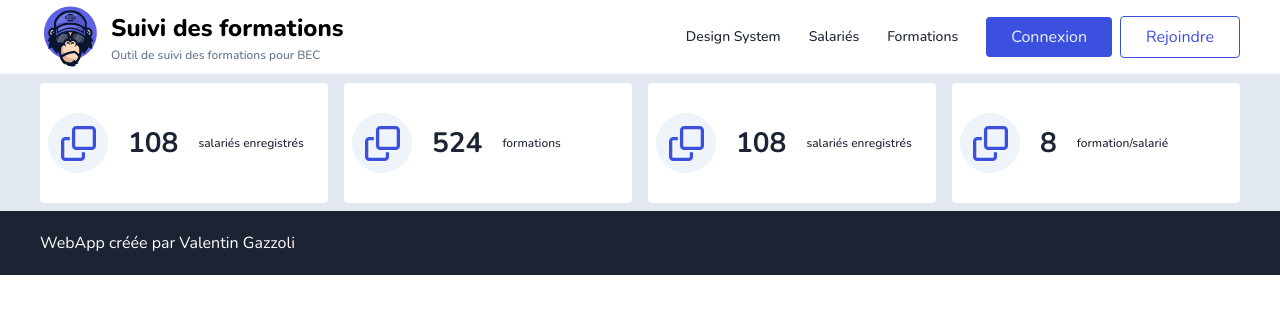
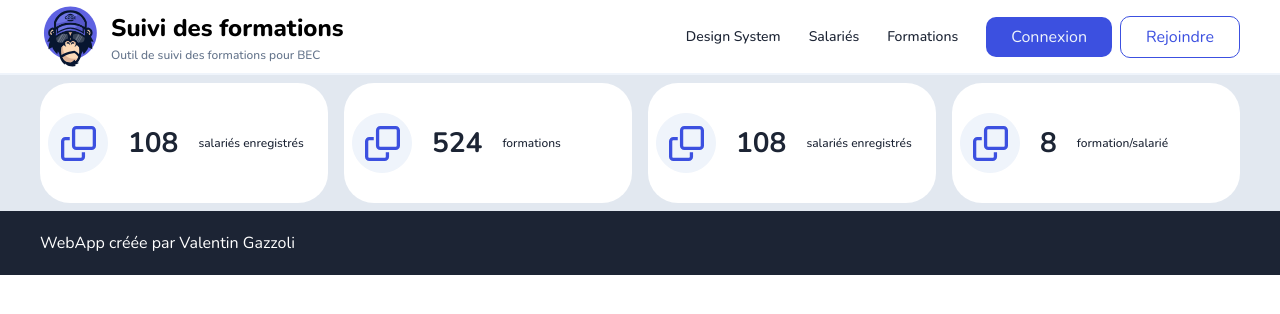
Before and after one commit to Gjiae/SuiviFormations, a Next.js app in the folder frontend/: page / in a window 1280 px wide. Shown: the top 314 px of the page. Built offline with nearby package versions, Linux system fonts and the light colour scheme.

Commit message:
Correction radius

```diff
--- a/frontend/package.json
+++ b/frontend/package.json
@@ -4,7 +4,7 @@
   "private": true,
   "scripts": {
     "dev": "next dev",
-    "build": "next build && next export && firebase deploy",
+    "build": "next build && firebase deploy",
     "start": "next start",
     "lint": "next lint"
   },
--- a/frontend/src/ui/modules/homepage/components/littlestats.view.tsx
+++ b/frontend/src/ui/modules/homepage/components/littlestats.view.tsx
@@ -7,28 +7,28 @@ export const LittleStats = () => {
   return (
     <div className="bg-stroke">
       <Container className="grid grid-cols-4 gap-4 py-2">
-        <div className="flex items-center bg-white h-[120px] rounded py-2 px-2">
+        <div className="flex items-center bg-white h-[120px] rounded-semi py-2 px-2">
           <Pastille iconTheme="gray" size="large" icon={{ icon: FaRegClone }} />
           <Typography className="px-5" variant="h1">
             108
           </Typography>
           <Typography variant="12Reg">salariés enregistrés</Typography>
         </div>
-        <div className="flex items-center bg-white h-[120px] rounded py-2 px-2">
+        <div className="flex items-center bg-white h-[120px] rounded-semi py-2 px-2">
           <Pastille iconTheme="gray" size="large" icon={{ icon: FaRegClone }} />
           <Typography className="px-5" variant="h1">
             524
           </Typography>
           <Typography variant="12Reg">formations</Typography>
         </div>
-        <div className="flex items-center bg-white h-[120px] rounded py-2 px-2">
+        <div className="flex items-center bg-white h-[120px] rounded-semi py-2 px-2">
           <Pastille iconTheme="gray" size="large" icon={{ icon: FaRegClone }} />
           <Typography className="px-5" variant="h1">
             108
           </Typography>
           <Typography variant="12Reg">salariés enregistrés</Typography>
         </div>
-        <div className="flex items-center bg-white h-[120px] rounded py-2 px-2">
+        <div className="flex items-center bg-white h-[120px] rounded-semi py-2 px-2">
           <Pastille iconTheme="gray" size="large" icon={{ icon: FaRegClone }} />
           <Typography className="px-5" variant="h1">
             8
--- a/frontend/tailwind.config.js
+++ b/frontend/tailwind.config.js
@@ -92,8 +92,9 @@ module.exports = {
       ],
     },
 
-    fontRadius: {
+    borderRadius: {
       DEFAULT: '10px',
+      semi: '30px',
       full: '9999px',
     },
 
```
